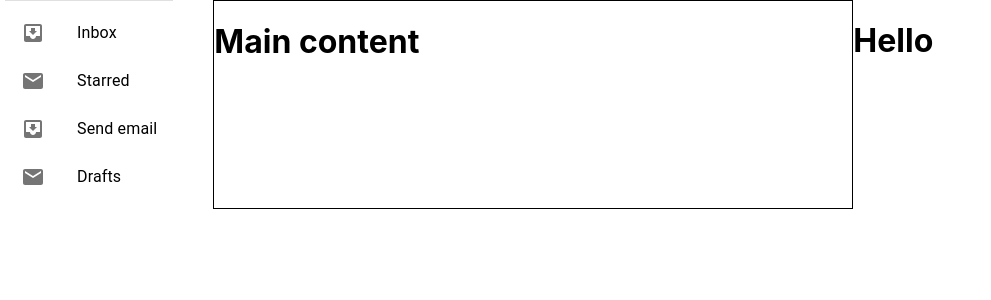
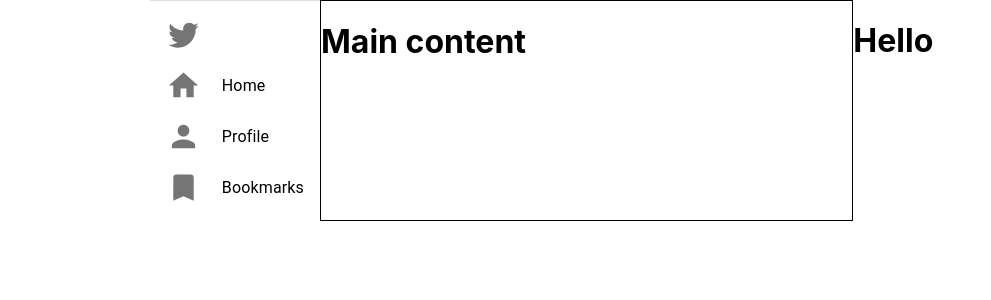
Before and after one commit to seth174/ChatGPT-Social, a React (Create React App) app in the folder frontend/: page / in a window 1280 px wide. Shown: the top 300 px of the page, without its empty margins (0-991 px from the left). Built offline with nearby package versions, Linux system fonts and the light colour scheme.

Commit message:
Started working on drawer content

```diff
--- a/frontend/src/App.tsx
+++ b/frontend/src/App.tsx
@@ -8,10 +8,10 @@ import SideDrawer from './components/drawer';
 function App() {
   return (
     <Grid container>
-      <Grid item lg={2} md={1} sm={2} xs={1}>
+      <Grid item lg={3} md={1} sm={2} xs={1}>
         <SideDrawer />
       </Grid>
-      <Grid item lg={6} md={6} sm={7} xs={11} sx={{ border: '1px solid black' }}>
+      <Grid item lg={5} md={6} sm={7} xs={11} sx={{ border: '1px solid black' }}>
         <Routes>
           <Route path="/home" element={<Home />}></Route>
           <Route path="/profile" element={<Profile />}></Route>
--- a/frontend/src/components/drawer.tsx
+++ b/frontend/src/components/drawer.tsx
@@ -5,31 +5,38 @@ import Box from '@mui/material/Box';
 import { Divider, Drawer, List, ListItem, ListItemButton, ListItemIcon, ListItemText, Toolbar } from "@mui/material";
 import InboxIcon from '@mui/icons-material/MoveToInbox';
 import MailIcon from '@mui/icons-material/Mail';
+import TwitterIcon from '@mui/icons-material/Twitter';
+import HomeIcon from '@mui/icons-material/Home';
+import PersonIcon from '@mui/icons-material/Person';
+import BookmarkIcon from '@mui/icons-material/Bookmark';
+import { OverridableComponent } from "@mui/material/OverridableComponent";
 
 const SideDrawer: FC = () => {
-    const drawerWidth = 240;
+
+    const navValues: any[][] = [
+        [<TwitterIcon fontSize="large" />, '/home', ''],
+        [<HomeIcon fontSize="large" />, '/home', 'Home'],
+        [<PersonIcon fontSize="large" />, '/profile', 'Profile'],
+        [<BookmarkIcon fontSize="large" />, '/bookmarks', 'Bookmarks']
+
+    ]
+
     return (
-        // <ul>
-        //     <li><Link to='/home'>home</Link></li>
-        //     <li><Link to='/profile'>profile</Link></li>
-        //     <li><Link to='/whatever'>home</Link></li>
-        // </ul>
         <Box sx={{
             float: { sm: 'right', lg: 'right' },
-            position: { xs: 'relative' },
-            mr: { lg: 5 }
-
+            position: { xs: 'relative' }
         }}>
             <Divider />
             <List>
-                {['Inbox', 'Starred', 'Send email', 'Drafts'].map((text, index) => (
-                    <ListItem key={text} disablePadding>
-                        <ListItemButton>
-                            <ListItemIcon>
-                                {index % 2 === 0 ? <InboxIcon /> : <MailIcon />}
+                {navValues.map((navValue, index) => (
+                    <ListItem key={index} disablePadding>
+                        <ListItemButton component={Link} to={navValue[1]}>
+                            <ListItemIcon >
+                                {navValue[0]}
                             </ListItemIcon>
-                            <ListItemText primary={text} sx={{
+                            <ListItemText primary={navValue[2]} sx={{
                                 display: { xs: 'none', lg: 'block' },
+                                fontSize: 'small'
                             }} />
                         </ListItemButton>
                     </ListItem>
```
